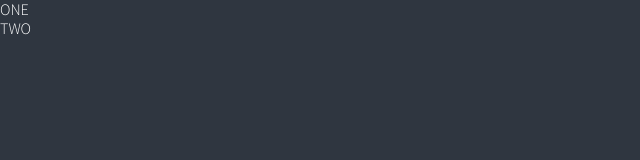
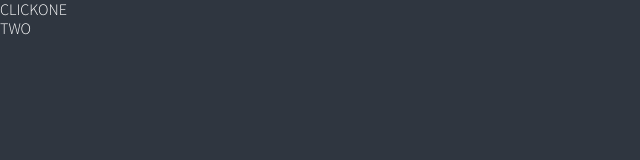
Before and after one commit to nakusha/trello_clone, a React (Create React App) app: page / in a window 1280 px wide. Shown: the top 160 px of the page, without its empty margins (0-640 px from the left). Built offline with nearby package versions, Linux system fonts and the light colour scheme.

Commit message:
dnd practice

```diff
--- a/src/App.tsx
+++ b/src/App.tsx
@@ -7,13 +7,26 @@ const App = () => {
     <DragDropContext onDragEnd={onDragEnd}>
       <div>
         <Droppable droppableId="one">
-          {() => (
-            <ul>
+          {(provider) => (
+            <ul ref={provider.innerRef} {...provider.droppableProps}>
               <Draggable draggableId="first" index={0}>
-                {() => <li>ONE</li>}
+                {(provider) => (
+                  <li ref={provider.innerRef} {...provider.draggableProps}>
+                    <span {...provider.dragHandleProps}>CLICK</span>
+                    ONE
+                  </li>
+                )}
               </Draggable>
               <Draggable draggableId="second" index={1}>
-                {() => <li>TWO</li>}
+                {(provider) => (
+                  <li
+                    ref={provider.innerRef}
+                    {...provider.dragHandleProps}
+                    {...provider.draggableProps}
+                  >
+                    TWO
+                  </li>
+                )}
               </Draggable>
             </ul>
           )}
```
